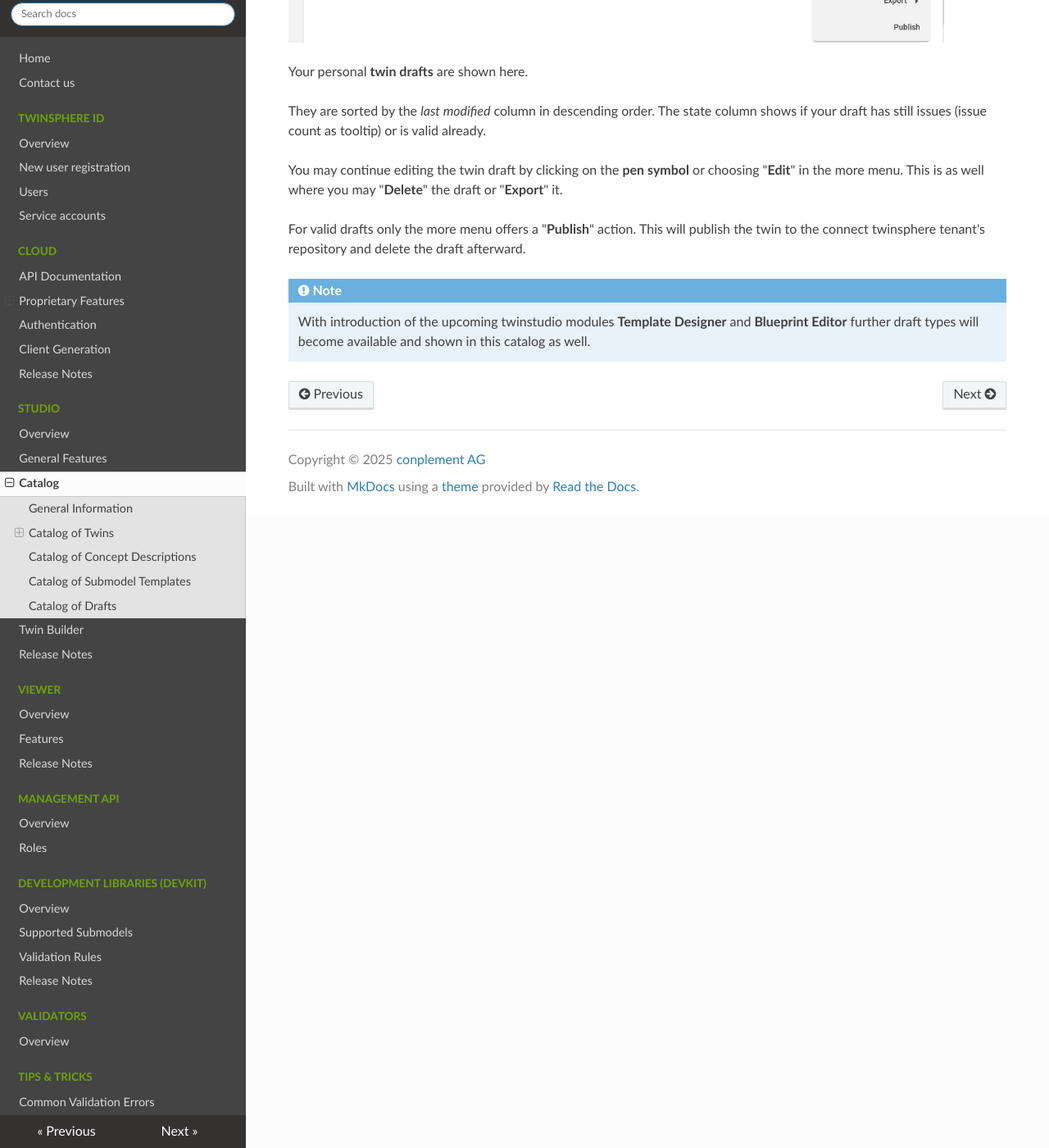
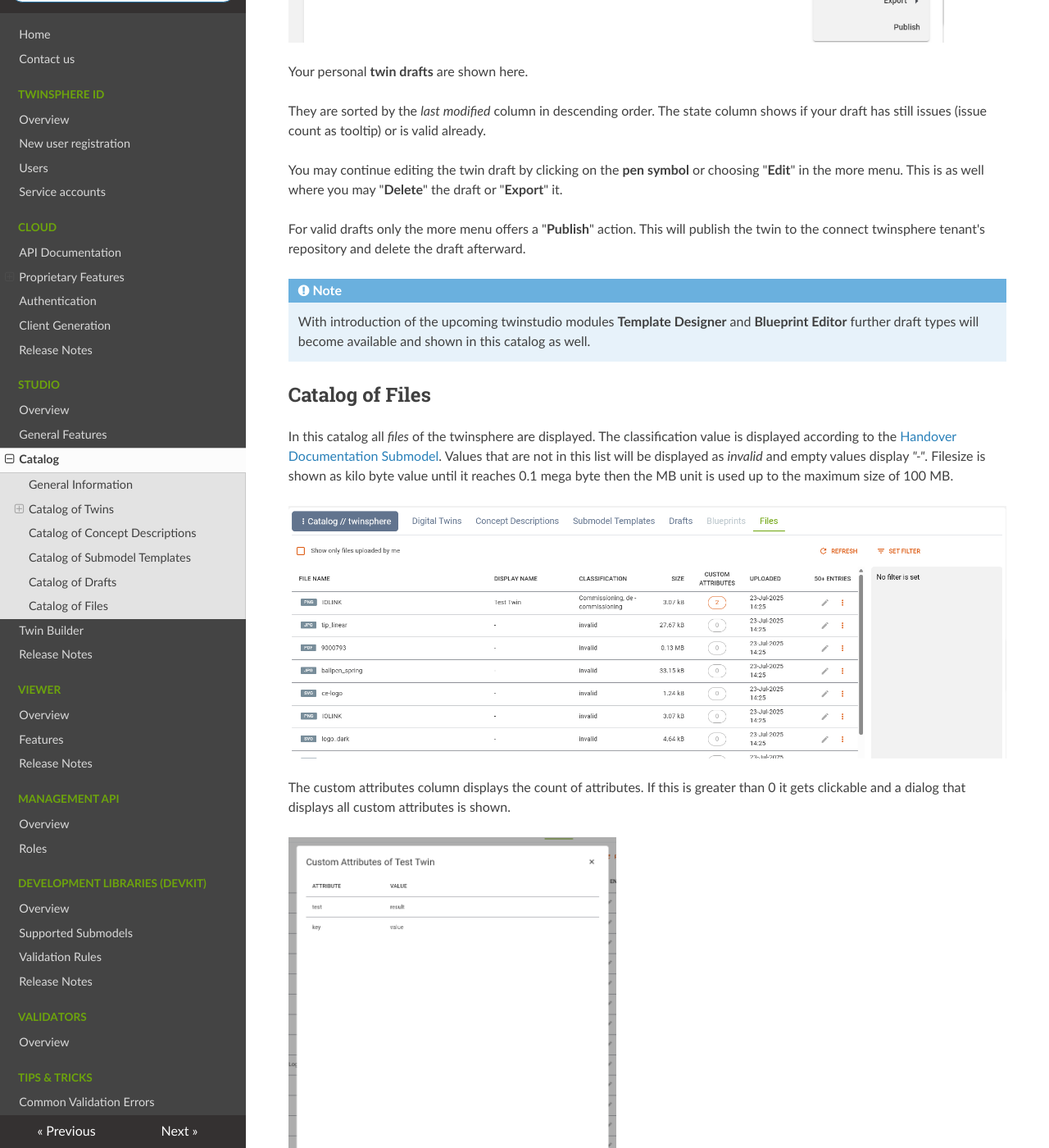
Before and after one commit to twinsphere/twinsphere.github.io, an MkDocs documentation site: the page built from docs/studio-catalog.md, in a window 1280 px wide and 1400 px high, scrolled down 5459 px. Shown: the whole window at 82% size. Built offline with MkDocs 1.6.1, drawn with Linux system fonts in a browser that asks for light colours; nearby versions of some CDN libraries; some of the changed text lies outside the part shown.

Commit message:
feat(studio): describe file catalog

```diff
--- a/docs/studio-catalog.md
+++ b/docs/studio-catalog.md
@@ -144,3 +144,32 @@ twinsphere tenant's repository and delete the draft afterward.
 !!! note
     With introduction of the upcoming twinstudio modules **Template Designer** and **Blueprint Editor** further draft
     types will become available and shown in this catalog as well.
+
+## Catalog of Files
+
+In this catalog all *files* of the twinsphere are displayed. The classification value is displayed according to the
+[Handover Documentation Submodel](https://industrialdigitaltwin.io/idta-submodel-templates/Handover%20Documentation/v2.0/index.html#_annex_b_how_does_the_submodel_handover_documentation_relates_to_the_submodel_intelligent_information_for_use).
+Values that are not in this list will be displayed as *invalid* and empty values display *"-"*.
+Filesize is shown as kilo byte value until it reaches 0.1 mega byte
+then the MB unit is used up to the maximum size of 100 MB.
+
+![File Catalog](img/twinstudio_catalog_file_overview.png){:width='1000'}
+
+The custom attributes column displays the count of attributes. If this is greater than 0 it gets clickable and
+a dialog that displays all custom attributes is shown.
+
+![Custom Attributes](img/twinstudio_catalog_file_customattributes.png){:width='400'}
+
+Each file has a menu with the following actions:
+*download*, *copy file path* and in future iterations the option to *delete*.
+
+![File Actions](img/twinstudio_catalog_file_actions.png){:width='400'}
+
+*Set Filter* opens a dialog which allows to filter the file list.
+The *Display Name* and *File Name* filter check for the inclusion of text ignoring casing.
+The two date selects are for start and end date.
+Start date the time 00:00:00 will be added and to the end date 23:59:59.
+Added attributes will be matched exactly.
+If either a key or a value is empty this pair will be ignored for filtering the files.
+
+![Filterdialog](img/twinstudio_catalog_file_filterdialog.png){:width='600'}
```
Also changed, not shown: docs/studio-general-features.md (+3 -0 lines), docs/img/twinstudio_catalog_file_actions.png (added), docs/img/twinstudio_catalog_file_customattributes.png (added), docs/img/twinstudio_catalog_file_filterdialog.png (added), docs/img/twinstudio_catalog_file_overview.png (added).
